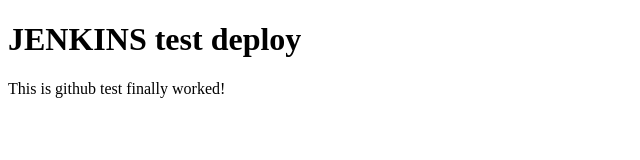
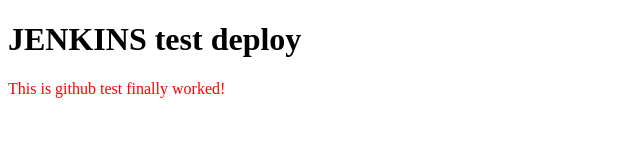
Before and after one commit to LikeMikeAuf/mywebsite, a plain HTML site: page index.html in a window 1280 px wide. Shown: the whole page, without its empty margins (0-640 px from the left). Drawn offline with Linux system fonts and the light colour scheme.

Commit message:
mistake fixed

```diff
--- a/index.html
+++ b/index.html
@@ -2,6 +2,6 @@
 <html>
 <body bgcolor=white>
 <h1>JENKINS test deploy</h1>
-<p><font-color=red>This is github test finally worked!</font></p>
+<p><font color=red>This is github test finally worked!</font></p>
 </body>
 </html>
```
